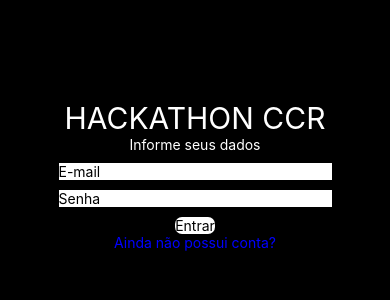
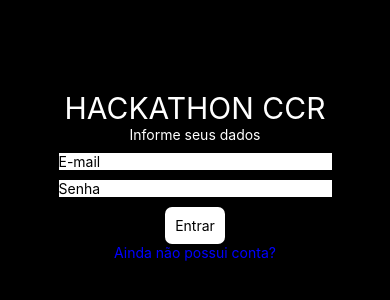
Before and after one commit to rafael-olivi/hackathon-ccr, a React Native app: screen / in a window 390 px wide. Shown: the part 252-552 px from the top of the page. Built offline with nearby package versions, Linux system fonts and the light colour scheme.

Commit message:
Ajuste botão de login/registro

```diff
--- a/src/screens/Auth.js
+++ b/src/screens/Auth.js
@@ -81,7 +81,8 @@
     button: {
         backgroundColor: 'white',
         marginTop: 10,
-        borderRadius: 7
+        borderRadius: 7,
+        padding: 10,
     },
     buttonText: {
         color: 'blue',
```
